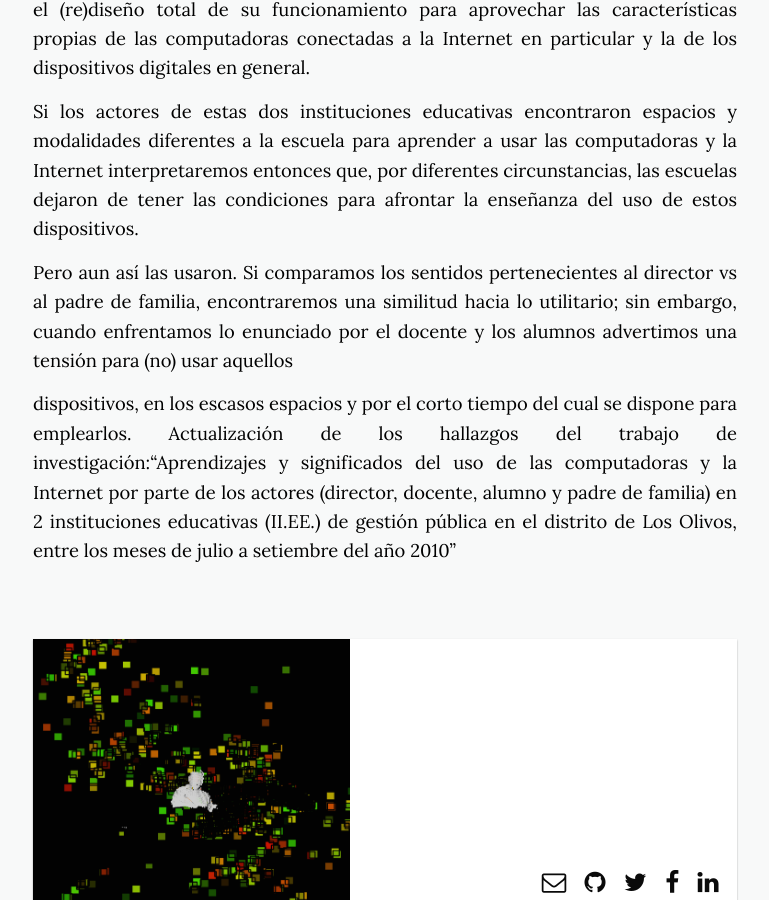
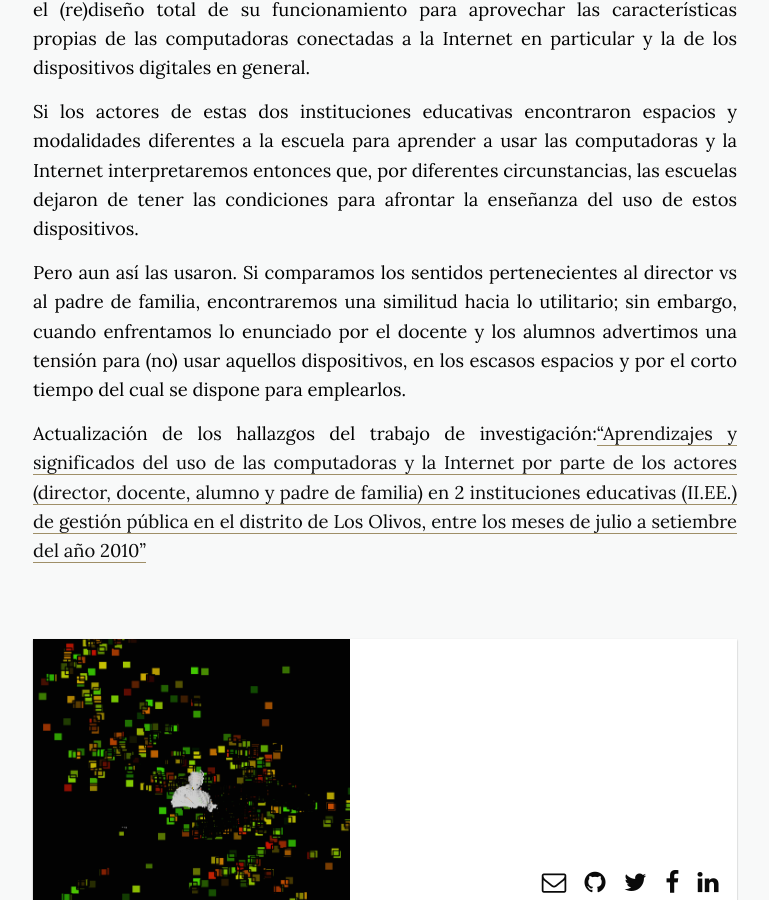
Before and after one commit to manuelvarzen/manuelvarzen.github.io, a Jekyll site: the page built from _posts/2018-05-24-percep-tecno-escuelas.markdown, in a window 1280 px wide and 900 px high, scrolled down 1260 px. Shown: the whole window, without its empty margins (255-1024 px from the left). Built offline with Jekyll 4.4.1, drawn with Linux system fonts in a browser that asks for light colours; nearby versions of some CDN libraries; part of the change alters nothing that is shown.

Commit message:
Summary
Summary

```diff
--- a/_posts/2018-05-24-percep-tecno-escuelas.markdown
+++ b/_posts/2018-05-24-percep-tecno-escuelas.markdown
@@ -3,7 +3,7 @@ layout: post
 title: "Significados vinculados al uso de computadoras e Internet en la escuela pública"
 date: 2018-05-24
 summary:
-description:
+description: Breve descripcio´n
 image: /img/Out_1.png
 image-sm: /img/Out_1.png
 categories:
@@ -30,9 +30,9 @@ desafíos para cualquier empresa, organización o institución, porque demanda e
 Si los actores de estas dos instituciones educativas encontraron espacios y modalidades diferentes a la escuela para aprender a usar las computadoras y la Internet interpretaremos entonces que, por diferentes circunstancias, las escuelas dejaron de tener las condiciones para afrontar la enseñanza del uso de estos dispositivos.
 {: style="text-align: justify"}
 
-Pero aun así las usaron. Si comparamos los sentidos pertenecientes al director vs al padre de familia, encontraremos una similitud hacia lo utilitario; sin embargo, cuando enfrentamos lo enunciado por el docente y los alumnos advertimos una tensión para (no) usar aquellos
+Pero aun así las usaron. Si comparamos los sentidos pertenecientes al director vs al padre de familia, encontraremos una similitud hacia lo utilitario; sin embargo, cuando enfrentamos lo enunciado por el docente y los alumnos advertimos una tensión para (no) usar aquellos dispositivos, en los escasos espacios y por el corto tiempo del cual se dispone para emplearlos.
 {: style="text-align: justify"}
 
-dispositivos, en los escasos espacios y por el corto tiempo del cual se dispone para emplearlos.
-Actualización de los hallazgos del trabajo de investigación:“Aprendizajes y significados del uso de las computadoras y la Internet por parte de los actores (director, docente, alumno y padre de familia) en 2 instituciones educativas (II.EE.) de gestión pública en el distrito de Los Olivos, entre los meses de julio a setiembre del año 2010”
+
+Actualización de los hallazgos del trabajo de investigación:[“Aprendizajes y significados del uso de las computadoras y la Internet por parte de los actores (director, docente, alumno y padre de familia) en 2 instituciones educativas (II.EE.) de gestión pública en el distrito de Los Olivos, entre los meses de julio a setiembre del año 2010”](http://bit.ly/2IVl3Pe)
 {: style="text-align: justify"}
```
